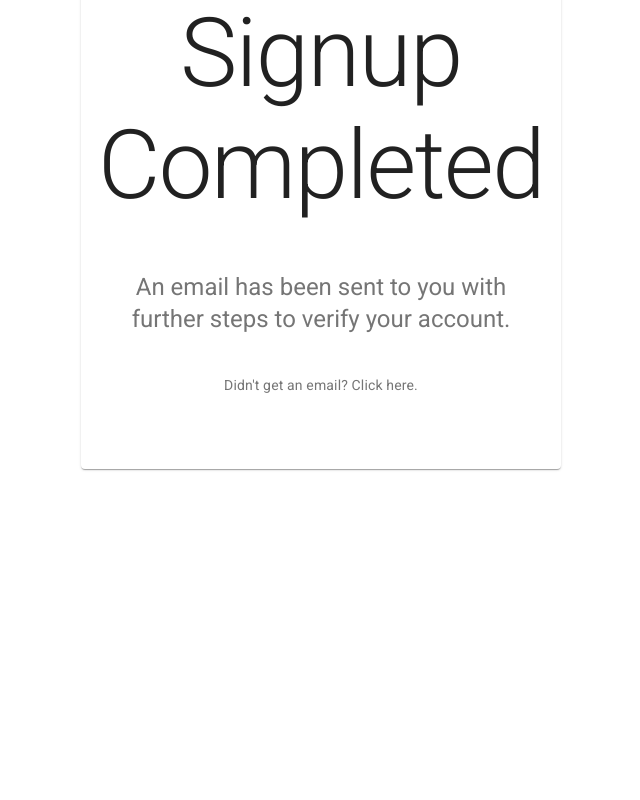
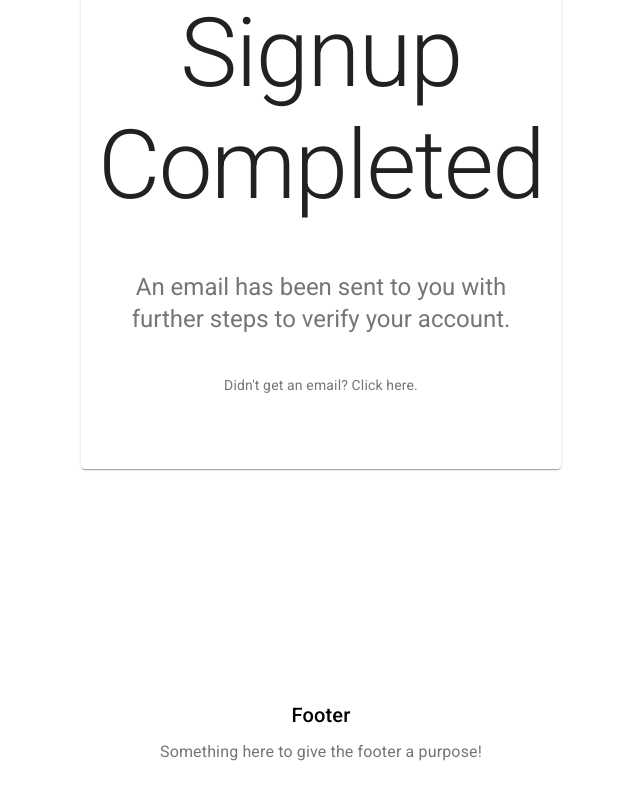
Before and after one commit to brandonkimmmm/atombomb-web, a React (Create React App) app: page /signup/complete in a window 1280 px wide. Shown: the part 533-1333 px from the top of the page, without its empty margins (319-959 px from the left). Before the commit the page ends 1184 px from the top, so only its background shows below. Built offline with nearby package versions, Linux system fonts and the light colour scheme; no server answers.

Commit message:
footer added

```diff
--- a/src/App.js
+++ b/src/App.js
@@ -10,6 +10,7 @@ import { Navbar } from './components/Navbar';
 import { LoginForm } from './components/LoginForm';
 import { SignupForm } from './components/SignupForm';
 import { SignupComplete } from './components/SignupComplete';
+import { Footer } from './components/Footer';
 
 function App() {
 	return (
@@ -22,6 +23,7 @@ function App() {
 				<Route exact path="/signup/complete" component={SignupComplete} />
 				<Redirect to="/" />
 			</Switch>
+			<Footer />
 		</Router>
 	);
 }
--- /dev/null
+++ b/src/components/Footer/index.js
@@ -0,0 +1,17 @@
+import React from 'react';
+import { Typography } from '@material-ui/core';
+import { useStyles } from './styles';
+
+export const Footer = () => {
+	const classes = useStyles();
+	return (
+		<footer className={classes.footer}>
+			<Typography variant="h6" align="center" gutterBottom>
+				Footer
+			</Typography>
+			<Typography variant="subtitle1" align="center" color="textSecondary" component="p">
+				Something here to give the footer a purpose!
+			</Typography>
+		</footer>
+	)
+}
--- /dev/null
+++ b/src/components/Footer/styles.js
@@ -0,0 +1,8 @@
+import { makeStyles } from '@material-ui/core/styles';
+
+export const useStyles = makeStyles((theme) => ({
+	footer: {
+		backgroundColor: theme.palette.background.paper,
+		padding: theme.spacing(6),
+	},
+}));
```
